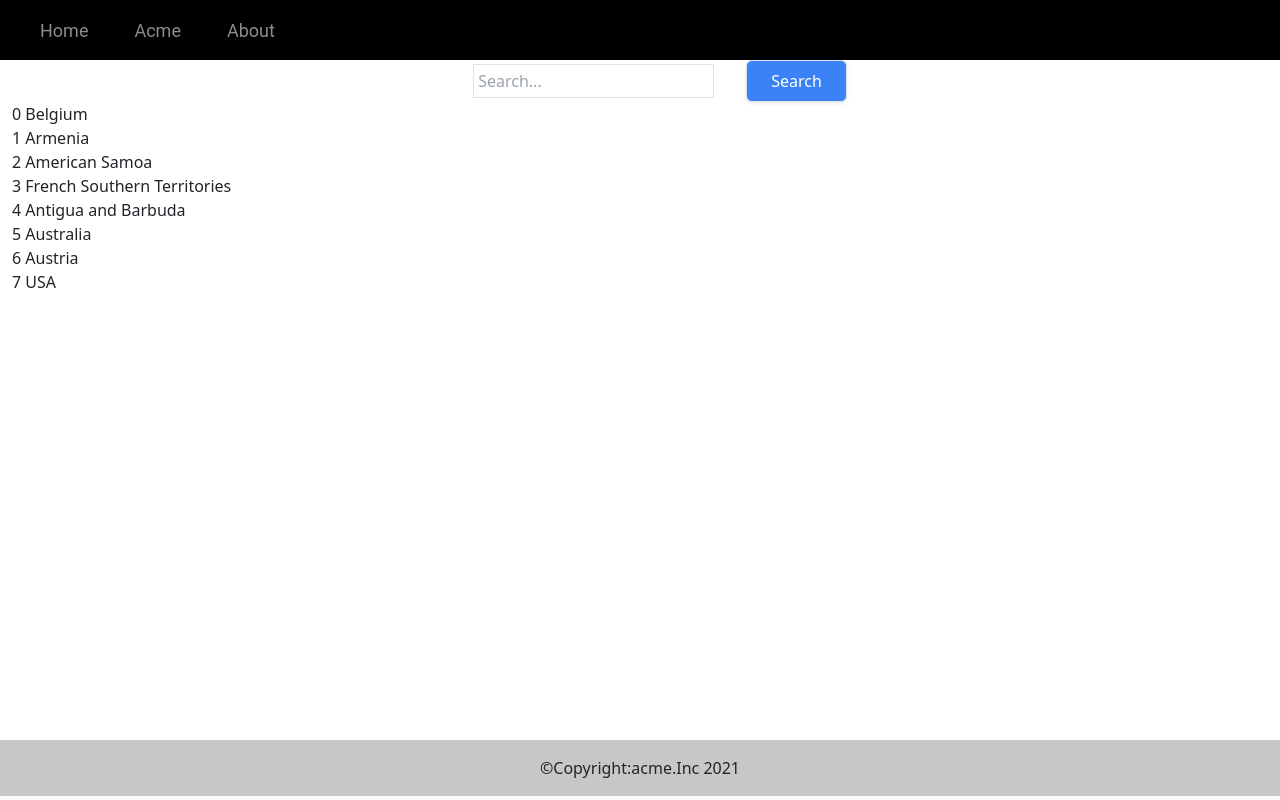
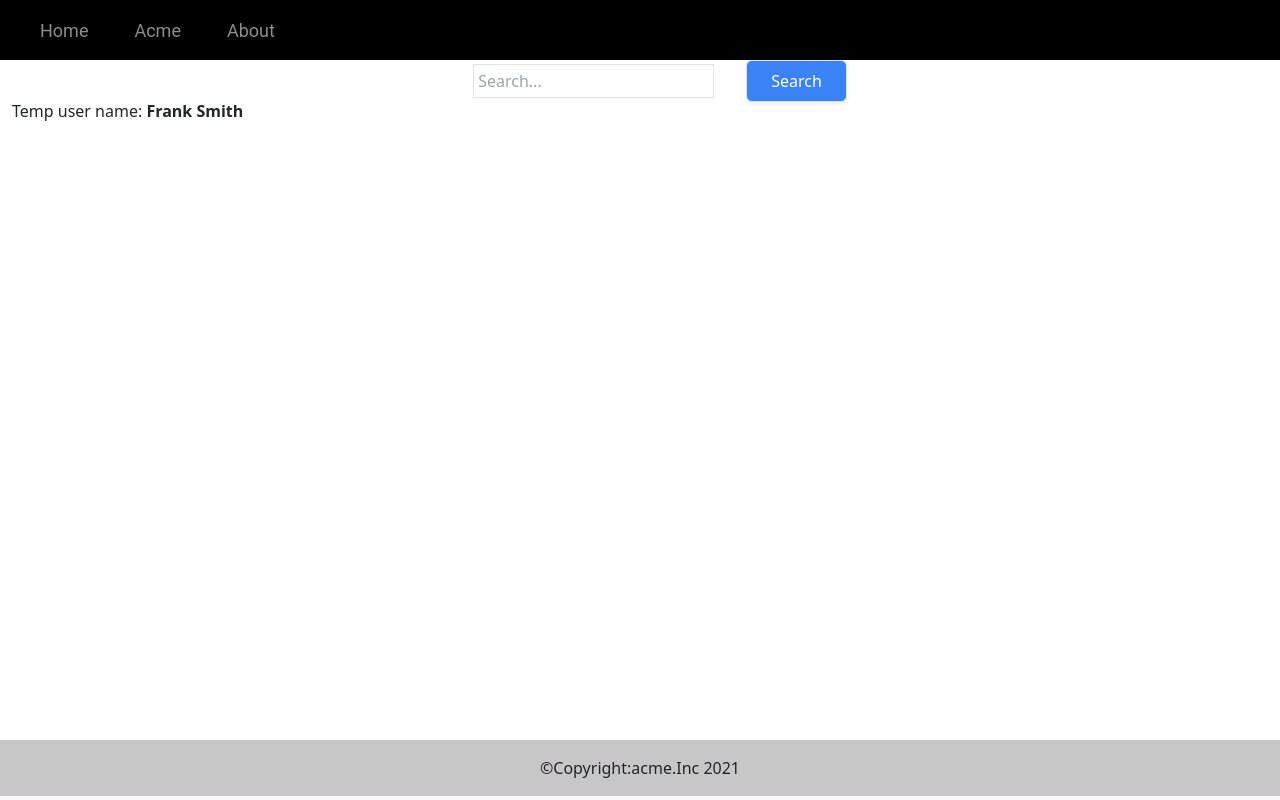
Before and after one commit to Satishchilkaka/ang-core, an Angular app: page / in a window 1280 px wide. Built offline with nearby package versions, Linux system fonts and the light colour scheme.

Commit message:
Add name component
Update app module with name component

```diff
--- a/src/app/app.component.html
+++ b/src/app/app.component.html
@@ -1,5 +1,5 @@
 <app-header></app-header>
 <app-search-bar></app-search-bar>
-<app-content></app-content>
-
+<!-- <app-content></app-content> -->
+<app-name></app-name>
 <app-footer></app-footer>
--- a/src/app/app.module.ts
+++ b/src/app/app.module.ts
@@ -7,6 +7,8 @@ import { ContentComponent } from './features/content/content.component';
 import { HeaderModule } from './shared/header/header.module';
 import { FooterModule } from './shared/footer/footer.module';
 import { SearchBarComponent } from './features/search-bar/search-bar.component';
+import { NameComponent } from './features/name/name.component';
+import { DisplayNameComponent } from './features/name/display-name/display-name.component';
 
 
 @NgModule({
@@ -14,6 +16,8 @@ import { SearchBarComponent } from './features/search-bar/search-bar.component';
     AppComponent,
     ContentComponent,
     SearchBarComponent,
+    NameComponent,
+    DisplayNameComponent,
   ],
   imports: [
     BrowserModule,
--- /dev/null
+++ b/src/app/features/name/display-name/display-name.component.css
@@ -0,0 +1,4 @@
+.h1 {
+  font-family: "Franklin Gothic Medium", "Arial Narrow", Arial, sans-serif;
+  font-size: 10.5em;
+}
--- /dev/null
+++ b/src/app/features/name/display-name/display-name.component.html
@@ -0,0 +1,9 @@
+<div class="container">
+  <div class="row">
+    <div class="col-md-12">
+      <h1>
+        Temp user name: <strong>{{ fullName }}</strong>
+      </h1>
+    </div>
+  </div>
+</div>
--- /dev/null
+++ b/src/app/features/name/display-name/display-name.component.ts
@@ -0,0 +1,15 @@
+import { Component, Input, OnInit } from '@angular/core';
+
+@Component({
+  selector: 'app-display-name',
+  templateUrl: './display-name.component.html',
+  styleUrls: ['./display-name.component.css']
+})
+export class DisplayNameComponent implements OnInit {
+
+  constructor() { }
+  @Input() fullName = '';
+  ngOnInit(): void {
+  }
+
+}
--- /dev/null
+++ b/src/app/features/name/name.component.html
@@ -0,0 +1 @@
+<app-display-name [fullName]="userFullName"></app-display-name>
--- /dev/null
+++ b/src/app/features/name/name.component.ts
@@ -0,0 +1,17 @@
+import { Component, OnInit } from '@angular/core';
+
+@Component({
+  selector: 'app-name',
+  templateUrl: './name.component.html',
+  styleUrls: ['./name.component.css']
+})
+export class NameComponent implements OnInit {
+
+  constructor() {
+
+  }
+  userFullName: string = 'Frank Smith'
+  ngOnInit(): void {
+  }
+
+}
```
Also changed, not shown: src/app/features/name/name.component.css (added), 2 other files (tests, documents, lock files or other folders).
